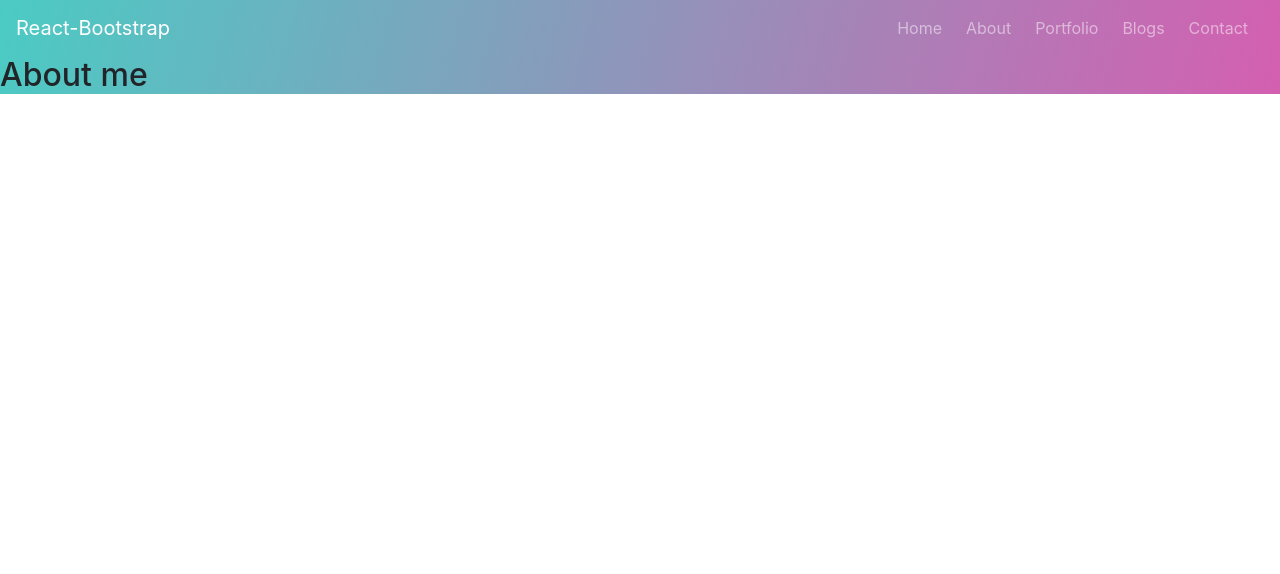
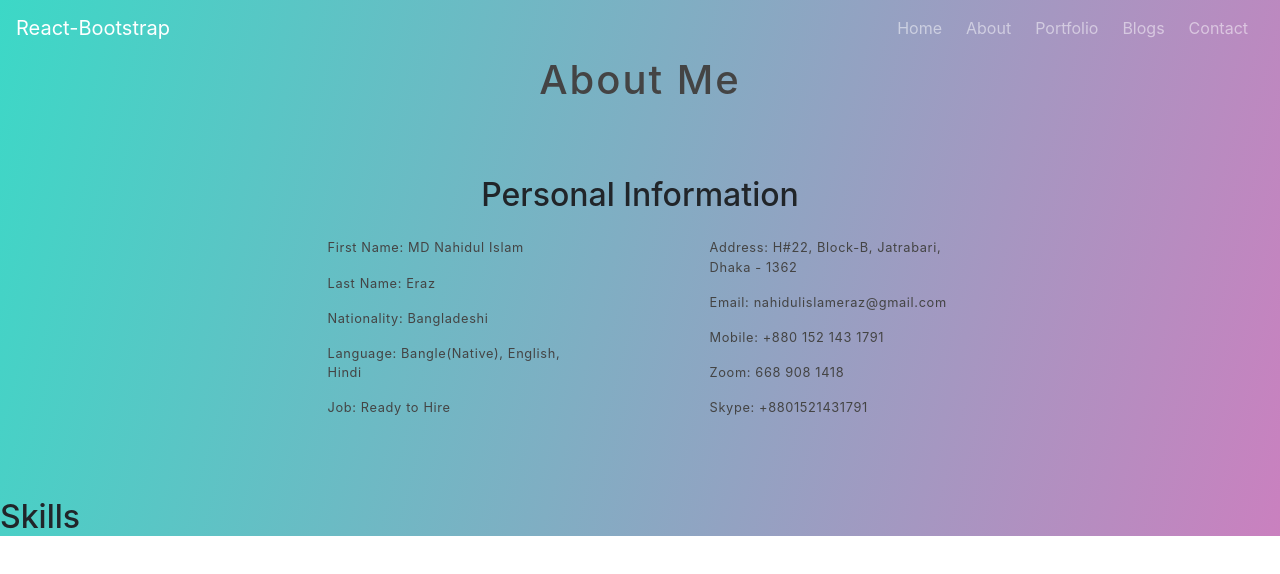
Before and after one commit to Nahid-Eraz/my-portfolio, a React (Create React App) app: page /about in a window 1280 px wide. Shown: the top 574 px of the page. Built offline with nearby package versions, Linux system fonts and the light colour scheme.

Commit message:
about me

```diff
--- a/src/App.css
+++ b/src/App.css
@@ -38,7 +38,7 @@
 }
 
 .body {
-	background: linear-gradient(-75deg, #eb4dae, #34ddc7, #952cdb, #ee9127);
+	background: linear-gradient(-75deg, #f168bd, #34ddc7, #b15beb, #ee9127);
 	background-size: 400% 400%;
 	animation: gradient 15s ease infinite;
 }
@@ -54,3 +54,113 @@
 		background-position: 0% 50%;
 	}
 }
+
+
+
+
+
+.buttons {
+  display: flex;
+  flex-direction: row;
+      flex-wrap: wrap;
+  justify-content: center;
+  text-align: center;
+  width: 100%;
+  height: 100%;
+  margin: 0 auto;
+/*   padding: 2em 0em; */
+}
+
+.container {
+  align-items: center;
+  display: flex;
+  flex-direction: column;
+  justify-content: center;
+  text-align: center;
+  padding:  40px 0px;
+  width: 240px;
+}
+
+h1 {
+  text-align: left;
+  color: #444;
+  letter-spacing: 0.05em;
+  margin: 0 0 0.4em;
+  font-size: 1em;
+}
+
+p {
+  text-align: left;
+  color: #444;
+  letter-spacing: 0.05em;
+  font-size: 0.8em;
+  margin: 0 0 2em;
+}
+
+
+.btn {
+  letter-spacing: 0.1em;
+  cursor: pointer;
+  font-size: 14px;
+  font-weight: 400;
+  line-height: 45px;
+  max-width: 160px;
+  position: relative;
+  text-decoration: none;
+  text-transform: uppercase;
+  width: 100%;
+}
+.btn:hover {
+  text-decoration: none;
+}
+
+/*btn_background*/
+.effect01 {
+  color: #FFF;
+  border: 4px solid #000;
+  box-shadow:0px 0px 0px 1px #000 inset;
+  background-color: #000;
+  overflow: hidden;
+  position: relative;
+  transition: all 0.3s ease-in-out;
+}
+.effect01:hover {
+  border: 4px solid #666;
+  background-color: #FFF;
+  box-shadow:0px 0px 0px 4px #EEE inset;
+}
+
+/*btn_text*/
+.effect01 span {
+  transition: all 0.2s ease-out;
+  z-index: 2;
+}
+.effect01:hover span{
+  letter-spacing: 0.13em;
+  color: #333;
+}
+
+/*highlight*/
+.effect01:after {
+  background: #FFF;
+  border: 0px solid #000;
+  content: "";
+  height: 155px;
+  left: -75px;
+  opacity: .8;
+  position: absolute;
+  top: -50px;
+  -webkit-transform: rotate(35deg);
+          transform: rotate(35deg);
+  width: 50px;
+  transition: all 1s cubic-bezier(0.075, 0.82, 0.165, 1);/*easeOutCirc*/
+  z-index: 1;
+}
+.effect01:hover:after {
+  background: #FFF;
+  border: 20px solid #000;
+  opacity: 0;
+  left: 120%;
+  -webkit-transform: rotate(40deg);
+          transform: rotate(40deg);
+}
--- a/src/components/About/About.js
+++ b/src/components/About/About.js
@@ -1,9 +1,13 @@
 import React from 'react';
+import Bio from './AboutComponents/Bio';
+import Skills from './AboutComponents/Skills';
 
 const About = () => {
     return (
         <div>
-            <h2>About me</h2>
+            <h1 className='text-center'>About Me</h1>
+            <Bio></Bio>
+            <Skills></Skills>
         </div>
     );
 };
--- /dev/null
+++ b/src/components/About/AboutComponents/Bio.js
@@ -0,0 +1,29 @@
+import React from 'react';
+
+const Bio = () => {
+    return (
+        <div className='container'>
+            <div className='my-4'>
+                <h2>Personal Information</h2>
+                <div className='row d-flex justify-content-between mt-4'>
+                    <div className='col-md-5'>
+                        <p>First Name: MD Nahidul Islam</p>
+                        <p>Last Name: Eraz</p>
+                        <p>Nationality: Bangladeshi</p>
+                        <p>Language: Bangle(Native), English, Hindi</p>
+                        <p>Job: Ready to Hire</p>
+                    </div>
+                    <div className='col-md-5'>
+                        <p>Address: H#22, Block-B, Jatrabari, Dhaka - 1362</p>
+                        <p>Email: nahidulislameraz@gmail.com</p>
+                        <p>Mobile: +880 152 143 1791</p>
+                        <p>Zoom: 668 908 1418</p>
+                        <p>Skype: +8801521431791</p>
+                    </div>
+                </div>
+            </div>
+        </div>
+    );
+};
+
+export default Bio;
--- /dev/null
+++ b/src/components/About/AboutComponents/Skills.js
@@ -0,0 +1,13 @@
+import React from 'react';
+import { ProgressBar } from 'react-bootstrap';
+
+const Skills = () => {
+    return (
+        <div>
+            <h2>Skills</h2>
+
+        </div>
+    );
+};
+
+export default Skills;
--- a/src/components/Home/Home.css
+++ b/src/components/Home/Home.css
@@ -6,110 +6,3 @@ img{
 .heading-text{
     font-weight: 700;
 }
-
-
-.buttons {
-    display: flex;
-    flex-direction: row;
-        flex-wrap: wrap;
-    justify-content: center;
-    text-align: center;
-    width: 100%;
-    height: 100%;
-    margin: 0 auto;
-  /*   padding: 2em 0em; */
-  }
-
-  .container {
-    align-items: center;
-    display: flex;
-    flex-direction: column;
-    justify-content: center;
-    text-align: center;
-    padding:  40px 0px;
-    width: 240px;
-  }
-
-  h1 {
-    text-align: left;
-    color: #444;
-    letter-spacing: 0.05em;
-    margin: 0 0 0.4em;
-    font-size: 1em;
-  }
-
-  p {
-    text-align: left;
-    color: #444;
-    letter-spacing: 0.05em;
-    font-size: 0.8em;
-    margin: 0 0 2em;
-  }
-
-
-  .btn {
-    letter-spacing: 0.1em;
-    cursor: pointer;
-    font-size: 14px;
-    font-weight: 400;
-    line-height: 45px;
-    max-width: 160px;
-    position: relative;
-    text-decoration: none;
-    text-transform: uppercase;
-    width: 100%;
-  }
-  .btn:hover {
-    text-decoration: none;
-  }
-
-  /*btn_background*/
-  .effect01 {
-    color: #FFF;
-    border: 4px solid #000;
-    box-shadow:0px 0px 0px 1px #000 inset;
-    background-color: #000;
-    overflow: hidden;
-    position: relative;
-    transition: all 0.3s ease-in-out;
-  }
-  .effect01:hover {
-    border: 4px solid #666;
-    background-color: #FFF;
-    box-shadow:0px 0px 0px 4px #EEE inset;
-  }
-
-  /*btn_text*/
-  .effect01 span {
-    transition: all 0.2s ease-out;
-    z-index: 2;
-  }
-  .effect01:hover span{
-    letter-spacing: 0.13em;
-    color: #333;
-  }
-
-  /*highlight*/
-  .effect01:after {
-    background: #FFF;
-    border: 0px solid #000;
-    content: "";
-    height: 155px;
-    left: -75px;
-    opacity: .8;
-    position: absolute;
-    top: -50px;
-    -webkit-transform: rotate(35deg);
-            transform: rotate(35deg);
-    width: 50px;
-    transition: all 1s cubic-bezier(0.075, 0.82, 0.165, 1);/*easeOutCirc*/
-    z-index: 1;
-  }
-  .effect01:hover:after {
-    background: #FFF;
-    border: 20px solid #000;
-    opacity: 0;
-    left: 120%;
-    -webkit-transform: rotate(40deg);
-            transform: rotate(40deg);
-  }
--- a/src/components/Home/Home.js
+++ b/src/components/Home/Home.js
@@ -4,25 +4,25 @@ import myImg from '../../img/me.jpg'
 
 const Home = () => {
     return (
-        <div className="m-3">
+        <div className="m-3  text-center">
             <div className="row d-flex align-items-center justify-content-center">
                 <div className="col-md-6 p-5">
                     <img className='img-fluid' src={myImg} alt="" />
                 </div>
-                <div className="col-md-4">
+                <div className="col-md-5">
                     <h1 style={{ color: 'white' }} className="heading-text">- I'm Nahid Eraz</h1>
                     <h1 style={{ color: 'white' }}>Front-End Web Developer</h1>
-                    <p style={{ color: 'lightGrey' }}> Focused on crafting clean & user‑friendly experiences, I am passionate about building excellent software that improves the lives of those around me.</p>
+                    <p> Focused on crafting clean & user‑friendly experiences, I am passionate about building excellent software that improves the lives of those around me.</p>
 
-                    <div className='d-flex'>
+                    <div className='d-flex justify-content-evenly'>
                     <div class="buttons">
                         <div class="container">
-                            <a href="#" class="btn effect01" target="_blank"><span>Download Resume</span></a>
+                            <a href="#" class="btn effect01"><span>Download Resume</span></a>
                         </div>
                     </div>
                     <div class="buttons">
                         <div class="container">
-                            <a href="/about" class="btn effect01" target="_blank"><span>More About Me</span></a>
+                            <a href="/about" class="btn effect01"><span>More About Me</span></a>
                         </div>
                     </div>
                     </div>
```
